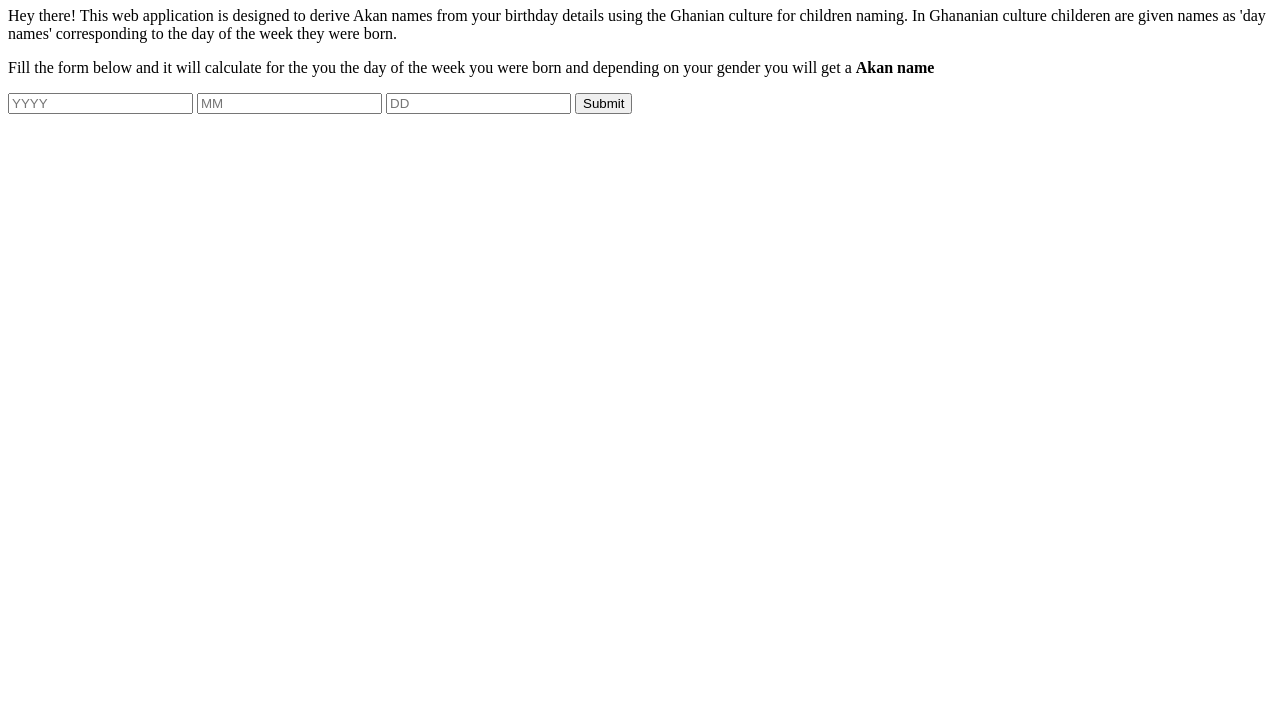
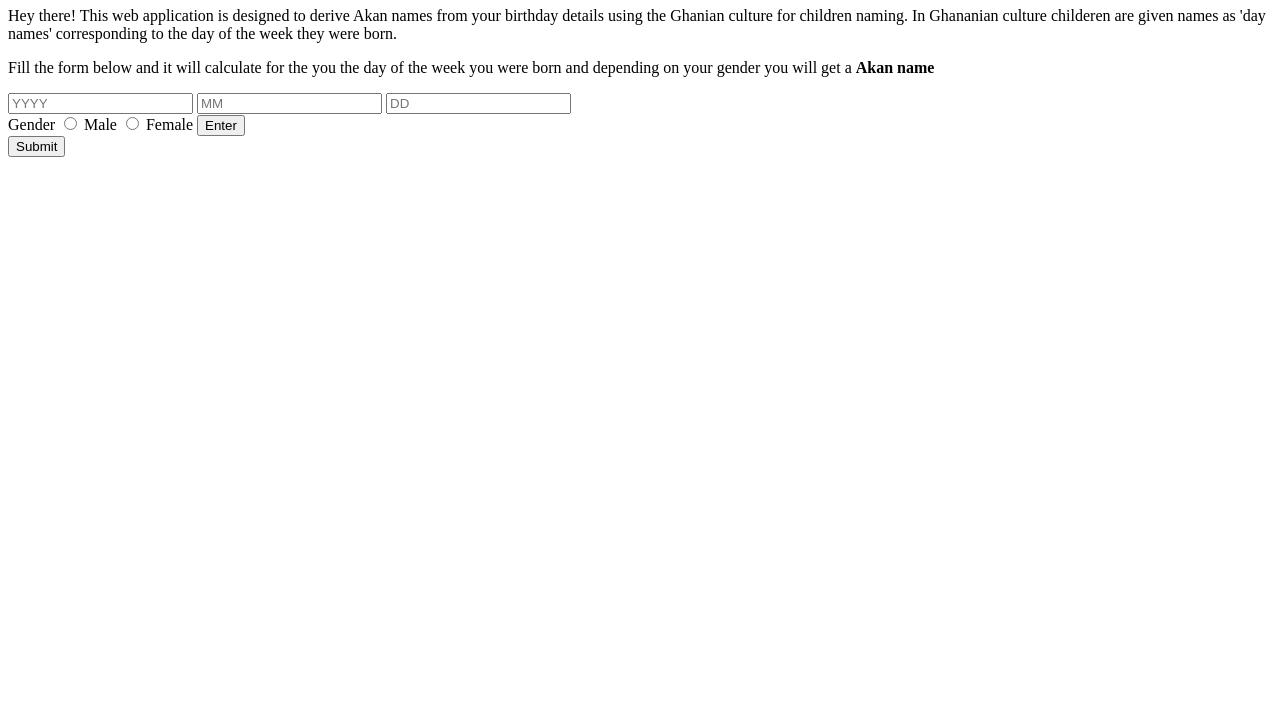
Before and after one commit to Wanguifiona/Akan-Name, a plain HTML site: page index.html in a window 1280 px wide. Shown: the part 73-800 px from the top of the page. Drawn offline with Linux system fonts and the light colour scheme.

Commit message:
add gender

```diff
--- a/index.html
+++ b/index.html
@@ -10,18 +10,66 @@
     <p>Hey there! This web application is designed to derive Akan names from your birthday details using the Ghanian culture for children naming. In Ghananian culture childeren are given names as 'day names' corresponding to the day of the week they were born.</p>
     <p>Fill the form below and it will calculate for the you the day of the week you were born and  depending on your gender you will get a <strong>Akan name</strong></p>
 
-    <label for="birthday">
-      <input type="number" id="year of birth" placeholder="YYYY">
-      <input type="number" id="month of birth" placeholder="MM">
-      <input type="number" id="day of birth" placeholder="DD">
-    </label>
+
+      <input type="number" id="year " placeholder="YYYY">
+      <input type="number" id="month" placeholder="MM">
+      <input type="number" id="date" placeholder="DD">
+
+
+
+      <form name="myForm" method="post">
+      <label> Gender </label>
+      <input type="radio" name="male" value="male"  name="gender">
+      <label for= "male"> Male </label>
+      <input type="radio" name="female" value="female" name="gender">
+      <label for= "female"> Female </label>
+
+      <button type="button" onClick="submitRadioButton()"> Enter </button>
+
+
+
+
+
+
+
+
+
+
+      </form>
+
+
+
+
+
+
+  <button type="button" onclick="akanNameList()"> Submit </button>
+
+
+
+
+
+
+
+
+
+
+
+
+
+
+
+
+
+
+
+
+
 
 
     <label for="gender">
 
     </label>
 
-    <button id="submit-name">Submit</button>
 
 
 
--- a/js/script.js
+++ b/js/script.js
@@ -0,0 +1,7 @@
+
+
+let year= document.getElementById("YEAR").value;
+let month= document.getElementById("MONTH").value;
+let date= document.getElementById("DATE").value;
+
+let gender=document.getElementById("gender");
```
